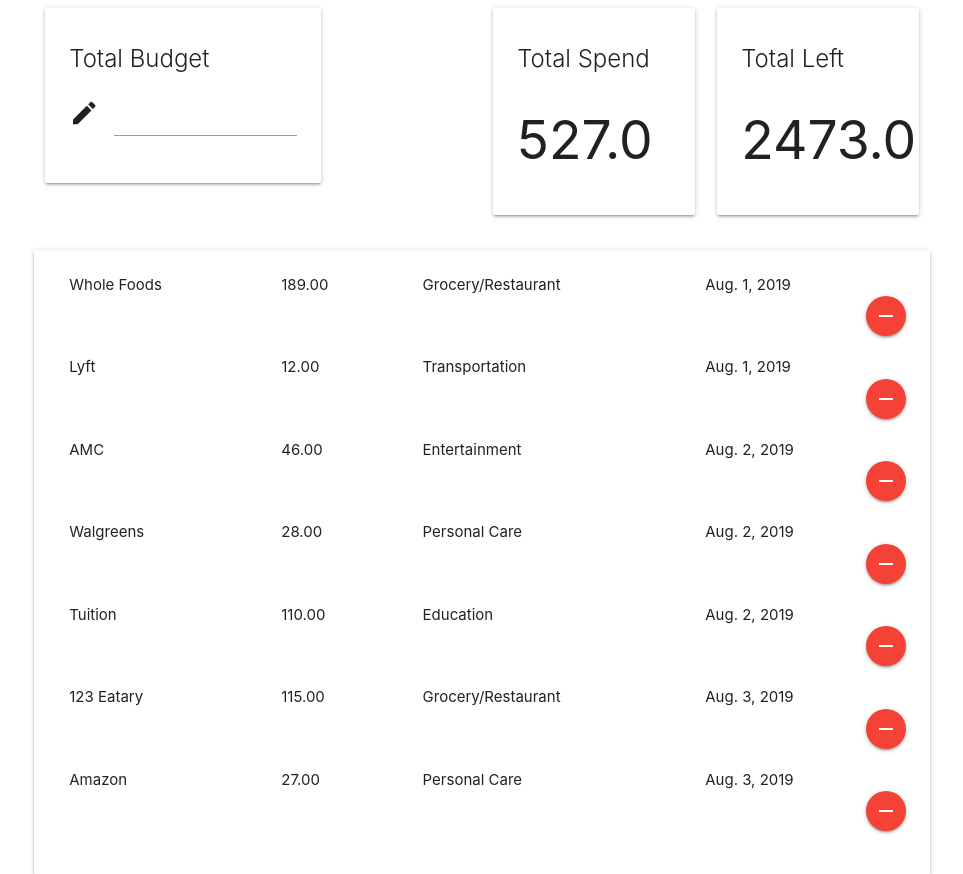
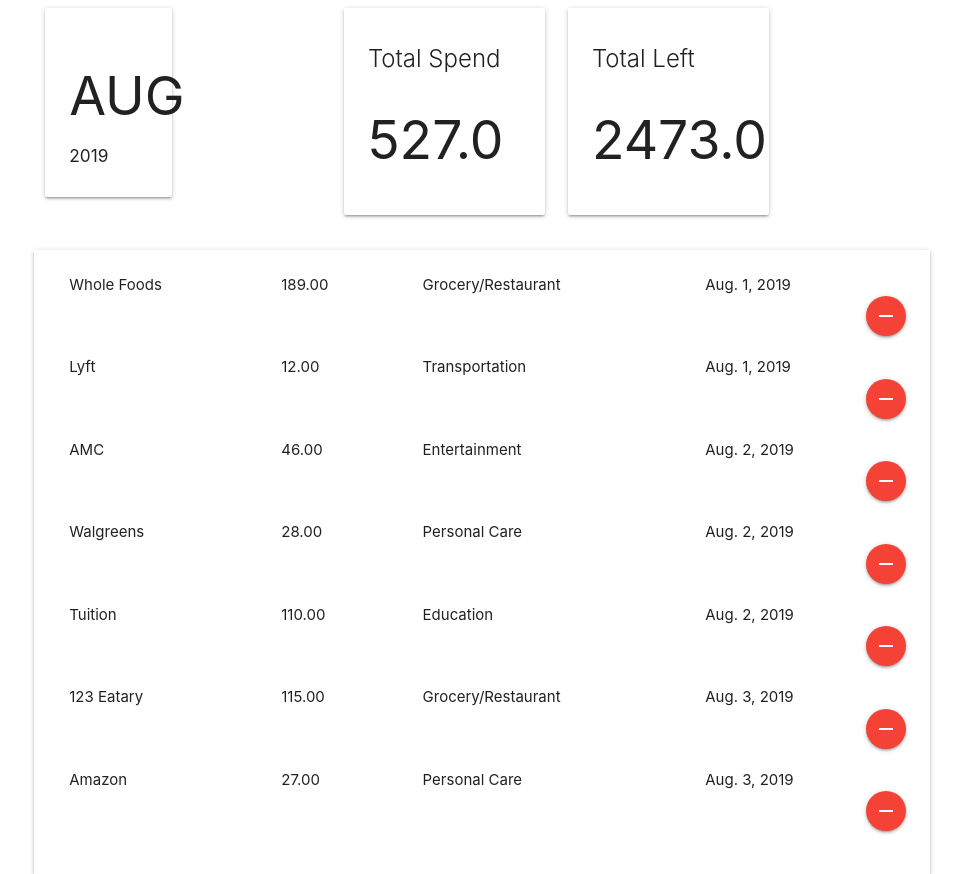
Before and after one commit to xinBrueck/Expense_Tracker, a Django app: page / in a window 1280 px wide. Shown: the top 874 px of the page, without its empty margins (158-1121 px from the left). Run offline with Django 3.2, Linux system fonts and the light colour scheme; data comes from the database, SQL or seed files in the repository; some libraries are stand-ins or nearby versions.

Commit message:
Add Current YEAR/Month display, README

```diff
--- a/expenses/views.py
+++ b/expenses/views.py
@@ -4,6 +4,8 @@
 from datetime import datetime
 from rest_framework.views import APIView
 from rest_framework.response import Response
+
+MONTH = ['JAN', 'FEB', 'MAR', 'APR', 'MAY','JUN', 'JUL', 'AUG', 'SEP', 'OCT', 'NOV', 'DEC']
 
 def expensesView(request):
     expenseItems = ExpenseItem.objects.all()
@@ -12,6 +14,7 @@
     today = datetime.today()
     currentYear = today.year
     currentMonth = today.month
+    currentMonthName = MONTH[int(currentMonth)-1]
 
     expenseItems = expenseItems.filter(expenseDate__year=currentYear,
                                 expenseDate__month=currentMonth).order_by('expenseDate')
@@ -23,10 +26,13 @@
 
     totalLeft = 3000 - totalExpense
 
+    stats = (totalExpense, totalLeft)
+    dates = (currentYear, currentMonthName)
+
     # return render(request, "stats.html", {'expenses': expenseItems,'stats':expenseStat})
     return render(request, "stats.html", {'expenses': expenseItems,
-                                          'totalExpense':totalExpense,
-                                          'totalLeft':totalLeft})
+                                          'stats':stats,
+                                          'dates':dates})
 
 
 
--- a/templates/stats.html
+++ b/templates/stats.html
@@ -3,17 +3,11 @@
 <div class="container">
   <div class="row">
 
-    <div class="col s12 m4">
+    <div class="col s6 m2">
       <div class="card">
         <div class="card-content">
-          <h6 class="card-title">Total Budget</h6>
-            <form action = "." method = "POST">
-              {% csrf_token %}
-              <div class="input-field">
-                <i class="material-icons prefix">mode_edit</i>
-                <input name="totalBudget" type="text">
-              </div>
-            </form>
+          <h2>{{dates.1}}</h2>
+          <h6>{{dates.0}}</h6>
         </div>
       </div>
     </div>
@@ -22,7 +16,7 @@
       <div class="card">
         <div class="card-content">
           <h6 class="card-title">Total Spend</h6>
-          <h2>{{totalExpense}}</h2>
+          <h2>{{stats.0}}</h2>
         </div>
       </div>
     </div>
@@ -31,7 +25,7 @@
       <div class="card">
         <div class="card-content">
           <h6 class="card-title">Total Left</h6>
-          <h2>{{totalLeft}}</h2>
+          <h2>{{stats.1}}</h2>
         </div>
      </div>
    </div>
```
Also changed, not shown: README.md (added), img/addExpenses.png (added), img/expenseCategoryChart.png (added), img/expenseStats.png (added).
